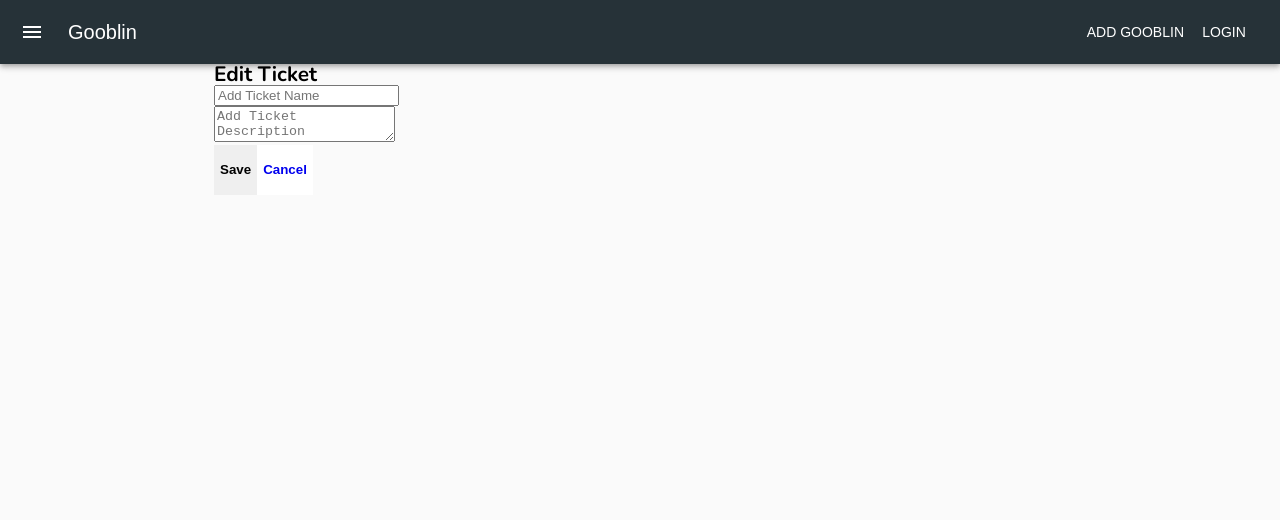
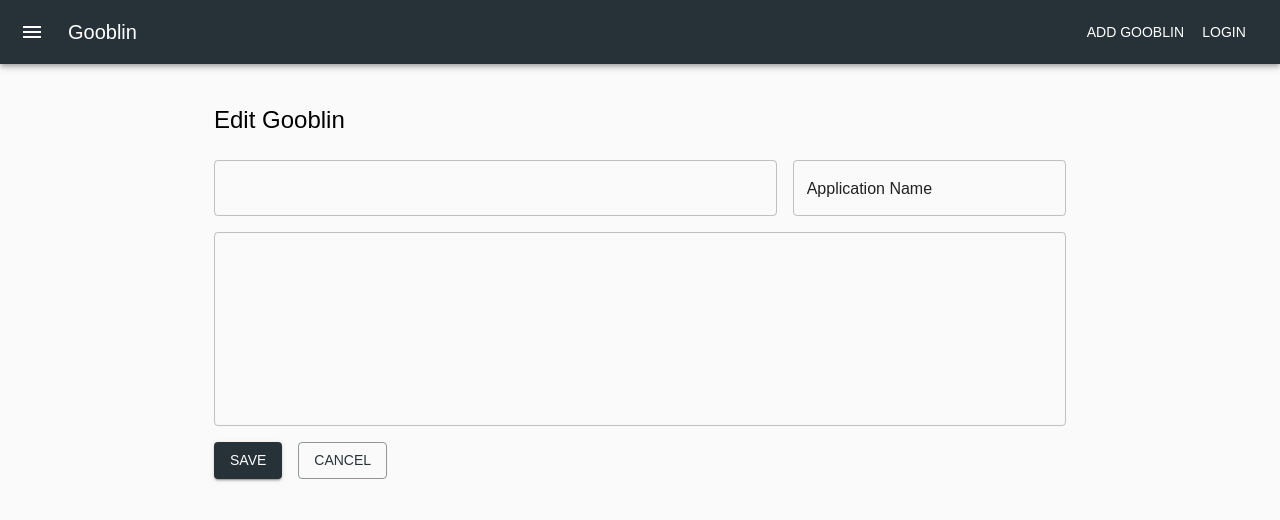
Before and after one commit to Dabrowa123/Gooblin, a React (Create React App) app: page /editticket/1 in a window 1280 px wide. Shown: the top 520 px of the page. Built offline with nearby package versions, Linux system fonts and the light colour scheme; no server answers.

Commit message:
refactoring edit ticket to mui

```diff
--- a/src/Components/EditTicket/EditTicket.js
+++ b/src/Components/EditTicket/EditTicket.js
@@ -1,17 +1,20 @@
 import React, { useState, useEffect } from "react";
-import { Link } from "react-router-dom";
 import { useParams } from "react-router";
+import { useNavigate } from "react-router-dom";
 import { getTickedDetails } from "../../requests.js";
 import { sendPostRequest } from "../../requests.js";
+import Box from "@mui/material/Box";
+import Grid from "@mui/material/Grid";
+import TextField from "@mui/material/TextField";
+import Button from "@mui/material/Button";
+import Typography from "@mui/material/Typography";
 
 function EditTicket() {
-
   const [ticketDetails, setTicketDetails] = useState({});
   const { id } = useParams();
 
   useEffect(() => {
     getTickedDetails(id).then((data) => {
-
       if (data.error) {
         return;
       }
@@ -20,64 +23,115 @@ function EditTicket() {
     });
   }, [id]);
 
-  const [title, setTitle] = useState('');
-  const [description, setDescription] = useState('');
+  const navigate = useNavigate();
 
+  const [title, setTitle] = useState("");
+  const [description, setDescription] = useState("");
+
+  console.log(ticketDetails);
   const postData = async () => {
-    console.log(title);
-    const data = await {"title": `${title}`,
-      "description": `${description}`
-    };
+    const data = await { title: `${title}`, description: `${description}` };
 
     await sendPostRequest(data, id);
-  }
+    await navigate(`/viewticket/${id}`);
+  };
 
   return (
-    <div className="addTicket">
-      <h2>Edit Ticket</h2>
-      <form>
-      <div class="input-group mb-3">
-        <input
-          type="text"
-          defaultValue={ticketDetails.title}
-          class="form-control"
-          placeholder="Add Ticket Name"
-          aria-label="Write Ticket Name"
-          onChange={(e) => setTitle(e.target.value)}
-        />
-      </div>
-      <div class="input-group">
-        <textarea
-          class="form-control"
-          defaultValue={ticketDetails.description}
-          aria-label="Write Ticket Description"
-          placeholder="Add Ticket Description"
-          onChange={(e) => setDescription(e.target.value)}
-        ></textarea>
-      </div>
-      <div className="addTicket__buttons-area">
-        <Link to={`/viewticket/${id}`}>
-          <button
-            type="button"
-            onClick={postData}
-            className="btn btn-theme-2 btn-dark btn-lg"
-            data-bs-toggle="button"
-          >
+    <Box sx={{ flexGrow: 1, mt: 5 }}>
+      <Grid container spacing={2}>
+        <Grid item xs={12}>
+          <Typography variant="h5" gutterBottom>
+            Edit Gooblin
+          </Typography>
+        </Grid>
+        <Grid item xs={8}>
+          <TextField
+            id="outlined-multiline-static"
+            defaultValue={ticketDetails.title}
+            multiline
+            rows={1}
+            sx={{ width: "100%" }}
+            onChange={(e) => setTitle(e.target.value)}
+          />
+        </Grid>
+        <Grid item xs={4}>
+          <TextField
+            id="outlined-basic"
+            defaultValue="Application Name"
+            variant="outlined"
+            sx={{ width: "100%" }}
+          />
+        </Grid>
+        <Grid item xs={12}>
+          <TextField
+            id="outlined-multiline-static"
+            defaultValue={ticketDetails.description}
+            multiline
+            rows={7}
+            sx={{ width: "100%" }}
+            onChange={(e) => setDescription(e.target.value)}
+          />
+        </Grid>
+        <Grid item xs={12}>
+          <Button variant="contained" sx={{ mr: 2 }} onClick={postData}>
             Save
-          </button>
-        </Link>
-        <Link to={"/"}>
-          <button
-            type="button"
-            className="btn btn-theme-1 btn-dark btn-lg"
-            data-bs-toggle="button"
+          </Button>
+          <Button
+            variant="outlined"
+            onClick={() => {
+              navigate(`/viewticket/${id}`);
+            }}
           >
             Cancel
-          </button>
-        </Link>
-      </div>
-      </form>
-    </div>
+          </Button>
+        </Grid>
+      </Grid>
+    </Box>
+    // <div className="addTicket">
+    //   <h2>Edit Ticket</h2>
+    //   <form>
+    //     <div class="input-group mb-3">
+    //       <input
+    //         type="text"
+    //         defaultValue={ticketDetails.title}
+    //         class="form-control"
+    //         placeholder="Add Ticket Name"
+    //         aria-label="Write Ticket Name"
+    //         onChange={(e) => setTitle(e.target.value)}
+    //       />
+    //     </div>
+    //     <div class="input-group">
+    //       <textarea
+    //         class="form-control"
+    //         defaultValue={ticketDetails.description}
+    //         aria-label="Write Ticket Description"
+    //         placeholder="Add Ticket Description"
+    //         onChange={(e) => setDescription(e.target.value)}
+    //       ></textarea>
+    //     </div>
+    //     <div className="addTicket__buttons-area">
+    //       <Link to={`/viewticket/${id}`}>
+    //         <button
+    //           type="button"
+    //           onClick={postData}
+    //           className="btn btn-theme-2 btn-dark btn-lg"
+    //           data-bs-toggle="button"
+    //         >
+    //           Save
+    //         </button>
+    //       </Link>
+    //       <Link to={"/"}>
+    //         <button
+    //           type="button"
+    //           className="btn btn-theme-1 btn-dark btn-lg"
+    //           data-bs-toggle="button"
+    //         >
+    //           Cancel
+    //         </button>
+    //       </Link>
+    //     </div>
+    //   </form>
+    // </div>
   );
 }
 
```
